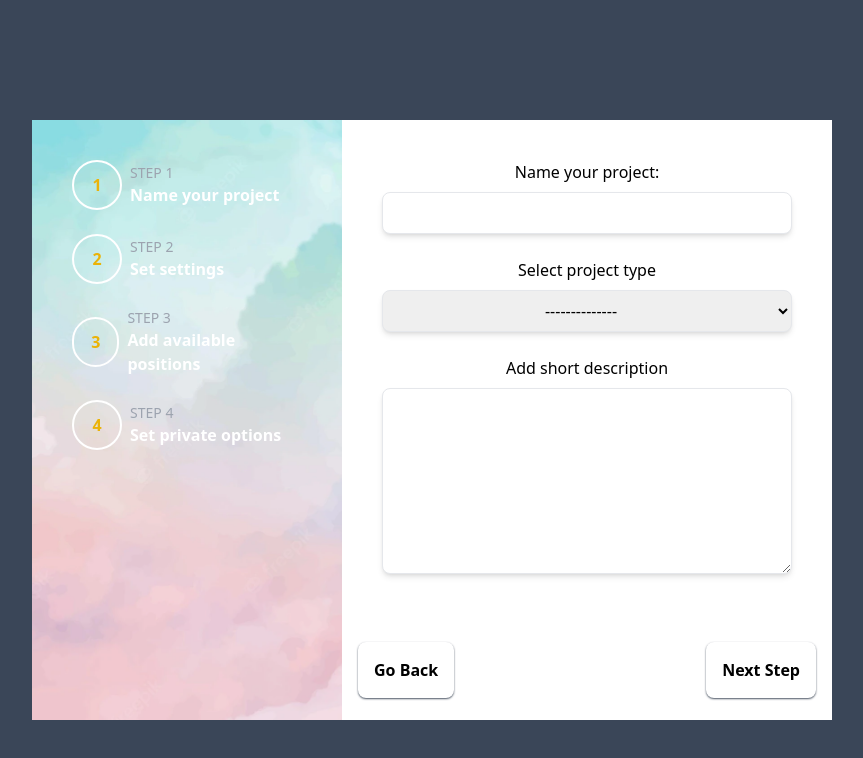
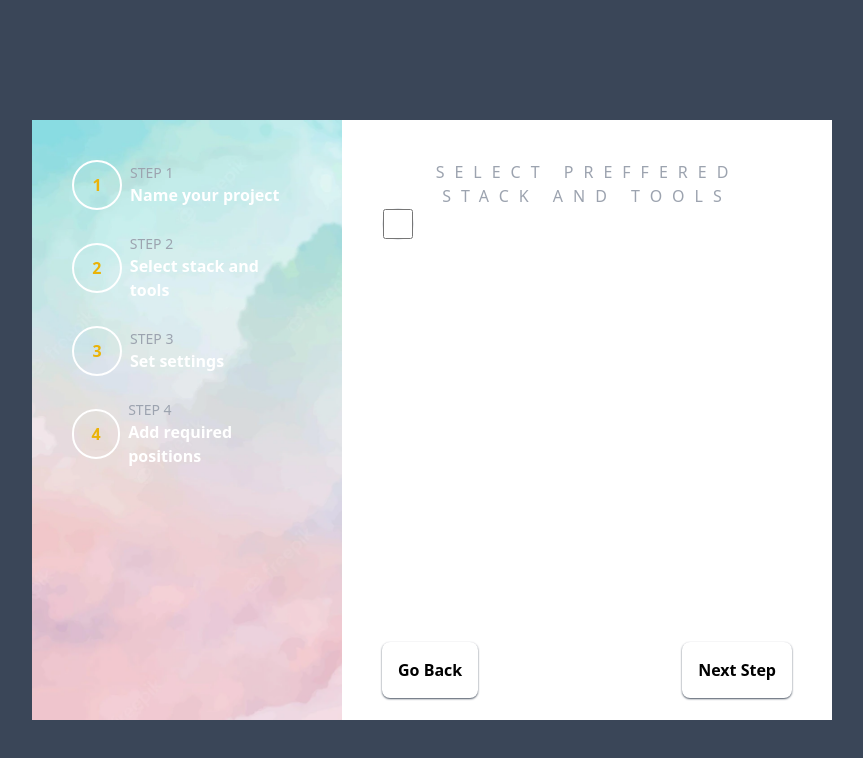
Before and after one commit to Davee89/FIND-ME-DEV, a React (Vite) app: page / in a window 1280 px wide. Shown: the top 758 px of the page, without its empty margins (208-1071 px from the left). Built offline with nearby package versions, Linux system fonts and the light colour scheme.

Commit message:
Fighting with forms

```diff
--- /dev/null
+++ b/src/components/AddNewProject/FORMS/FormStack/FormStack.jsx
@@ -0,0 +1,14 @@
+import React from "react";
+import InputImage from "../../../UI/InputImage/InputImage";
+import SelectedInput from "../../../UI/SelectedInput/SelectedInput";
+
+const FormStack = () => {
+	return (
+		<form>
+			<h2 className="uppercase tracking-[10px] text-center text-gray-400">Select preffered stack and tools</h2>
+			<InputImage />
+		</form>
+	);
+};
+
+export default FormStack;
--- a/src/components/AddNewProject/InputArea/InputArea.jsx
+++ b/src/components/AddNewProject/InputArea/InputArea.jsx
@@ -1,11 +1,13 @@
 import React from "react";
 import FormName from "../FORMS/FormName/FormName";
+import FormStack from "../FORMS/FormStack/FormStack";
 
 const InputArea = () => {
 	return (
 		<div className="w-[330px] h-[500px] p-10  bg-white relative mx-auto top-[-90px] rounded-xl md:top-0 md:rounded-none md:w-[490px]">
 			{/* <button className="absolute right-0 top-0 px-1 font-bold text-lg">X</button> */}
-			<FormName />
+			{/* <FormName /> */}
+			<FormStack />
 		</div>
 	);
 };
--- a/src/components/AddNewProject/Nav/Nav.jsx
+++ b/src/components/AddNewProject/Nav/Nav.jsx
@@ -3,7 +3,7 @@ import Button from "../../UI/Button/Button";
 
 const Nav = () => {
 	return (
-		<div className="w-[330px] h-[100px] mt-[-60px] bg-white mx-auto rounded-xl flex justify-between items-center p-4 md:mt-0 md:rounded-none md:w-[490px]">
+		<div className="w-[330px] h-[100px] mt-[-60px] bg-white mx-auto rounded-xl flex justify-between items-center p-10 md:mt-0 md:rounded-none md:w-[490px]">
 			<Button name="Go Back" />
 			<Button name="Next Step" />
 		</div>
--- a/src/components/AddNewProject/Sidebar/Sidebar.jsx
+++ b/src/components/AddNewProject/Sidebar/Sidebar.jsx
@@ -5,9 +5,9 @@ const Sidebar = () => {
 	return (
 		<div className="flex gap-2 p-4 h-40 justify-center items-start bg-logo bg-cover md:flex-col md:h-[100%] md:justify-start md:p-10 md:gap-6">
 			<SidebarStep count={1} name="Name your project" />
-			<SidebarStep count={2} name="Set settings" />
-			<SidebarStep count={3} name="Add available positions" />
-			<SidebarStep count={4} name="Set private options" />
+			<SidebarStep count={2} name="Select stack and tools" />
+			<SidebarStep count={3} name="Set settings" />
+			<SidebarStep count={4} name="Add required positions" />
 		</div>
 	);
 };
--- /dev/null
+++ b/src/components/UI/InputImage/InputImage.jsx
@@ -0,0 +1,14 @@
+import React from "react";
+
+const InputImage = () => {
+	return (
+		<div className="relative h-[32px] w-[32px] border rounded-full ">
+			<label className="z-10 absolute h-full" htmlFor="image">
+				<img className="h-full rounded-full" src="../../../../public/background.webp" alt="" />
+			</label>
+			<input className="z-20 opacity-100 absolute w-full h-full " name="image" type="checkbox" />
+		</div>
+	);
+};
+
+export default InputImage;
```
